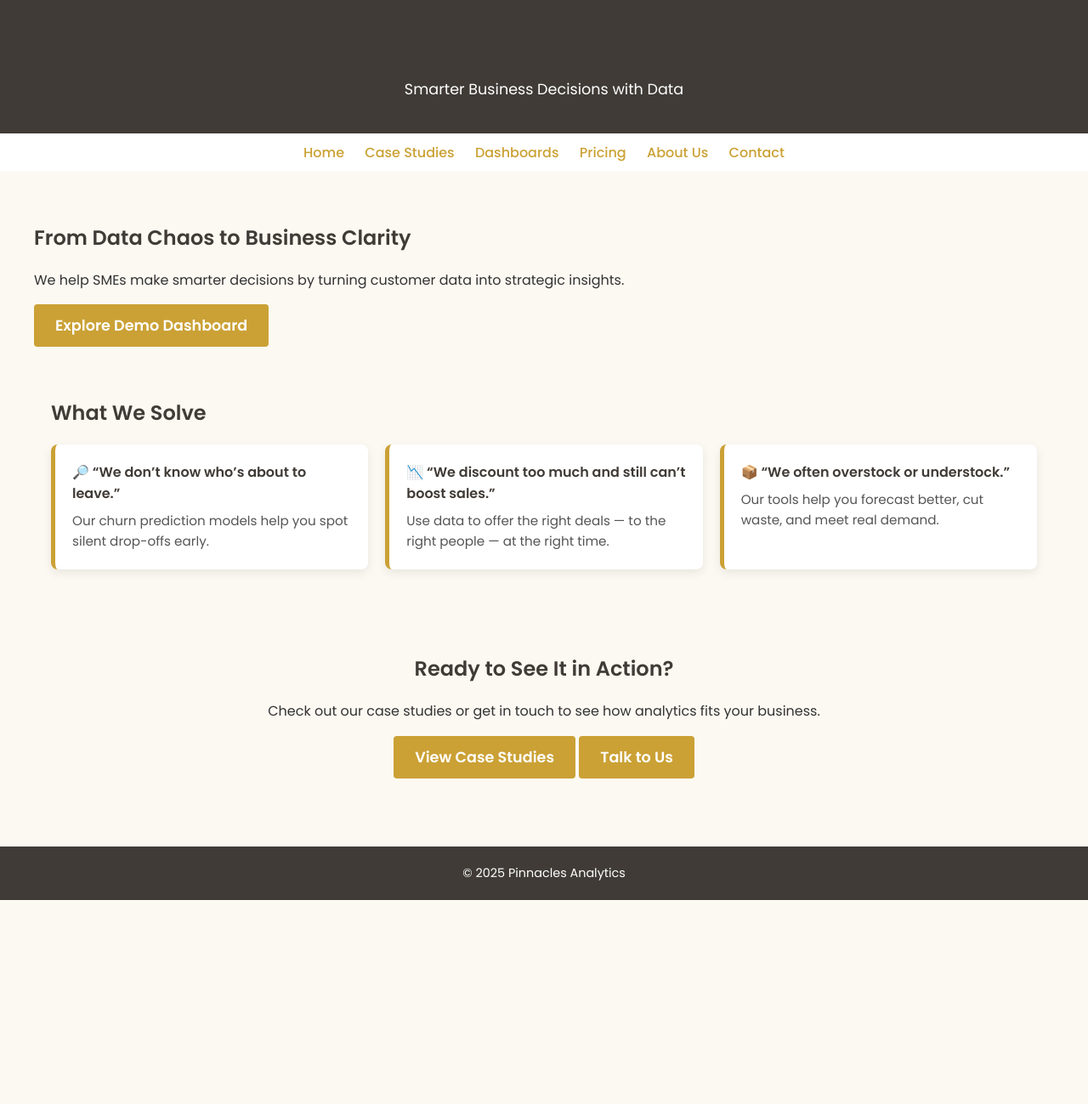
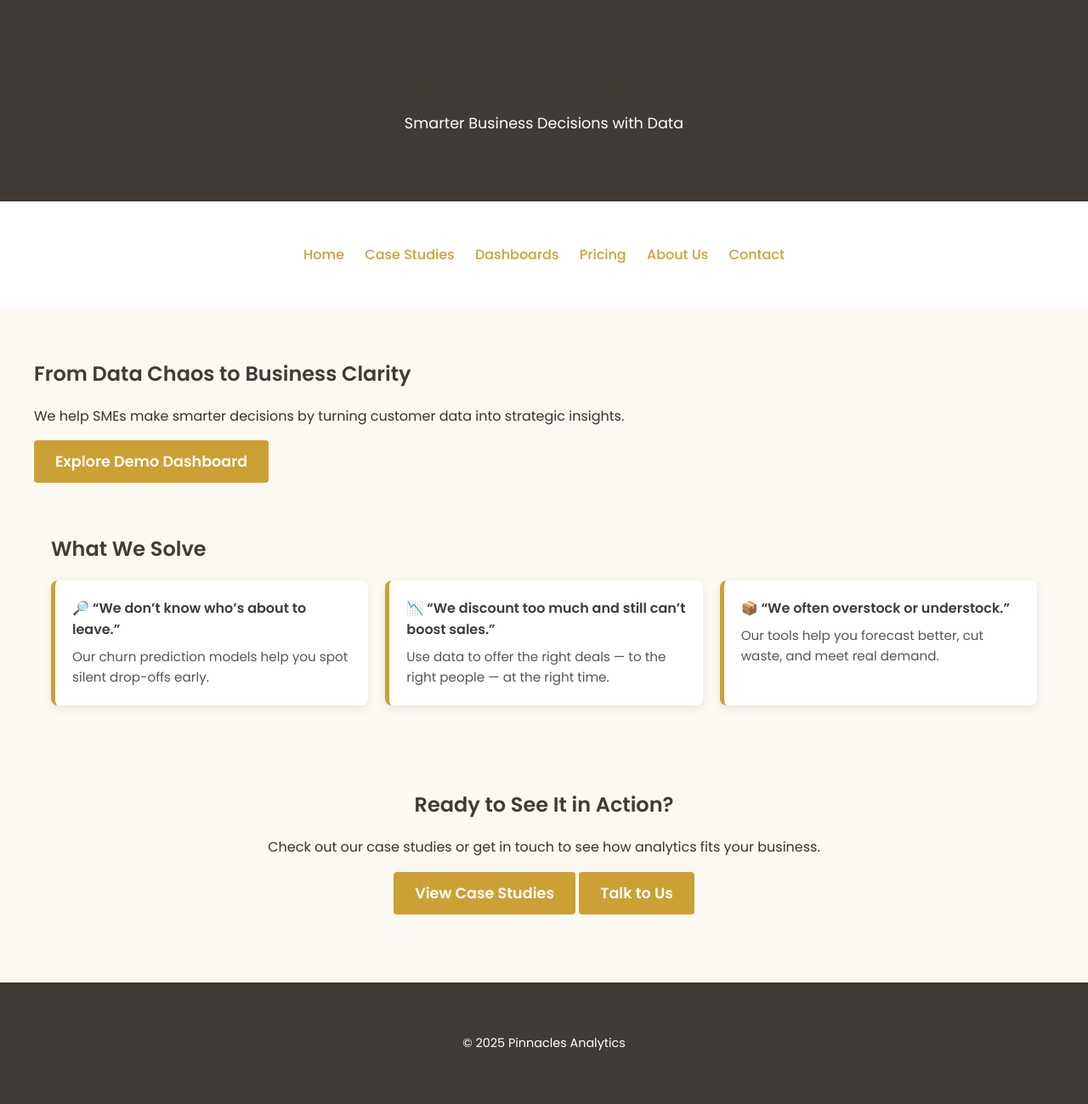
Before and after one commit to lyven81/pinnacles-learning-website, a Jekyll site: the page built from index.html, in a window 1280 px wide. Shown: the whole page at 85% size. Built offline with Jekyll 4.4.1, drawn with Linux system fonts in a browser that asks for light colours; before the commit the page ends 1059 px from its top, so only the background shows below that.

Commit message:
Update default.html

```diff
--- a/_layouts/default.html
+++ b/_layouts/default.html
@@ -9,26 +9,32 @@
 </head>
 <body>
 
-  <header>
-    <h1>Pinnacles Analytics</h1>
-    <p>Smarter Business Decisions with Data</p>
+  <header class="site-header">
+    <div class="container">
+      <h1 class="site-title">Pinnacles Analytics</h1>
+      <p class="site-subtitle">Smarter Business Decisions with Data</p>
+    </div>
   </header>
 
-  <nav>
+  <nav class="main-nav">
+    <div class="container">
       <a href="/index.html">Home</a>
       <a href="/case-studies.html">Case Studies</a>
       <a href="/dashboard.html">Dashboards</a>
       <a href="/pricing.html">Pricing</a>
       <a href="/about.html">About Us</a>
       <a href="/contact.html">Contact</a>
+    </div>
   </nav>
 
   <main class="container">
     {{ content }}
   </main>
 
-  <footer>
+  <footer class="site-footer">
+    <div class="container">
       <p>© 2025 Pinnacles Analytics</p>
+    </div>
   </footer>
 
 </body>
```
Lines whose indentation alone changed are shown as unchanged.
